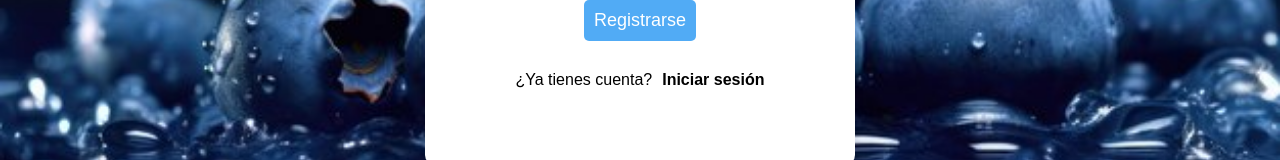
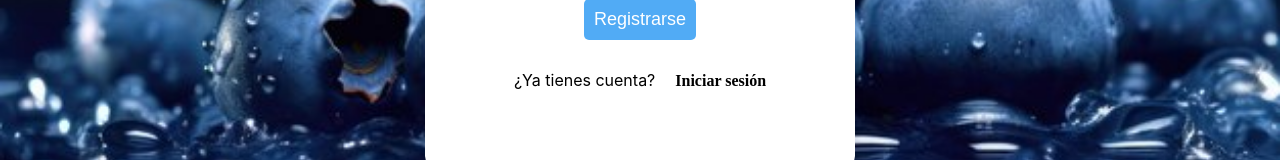
Before and after one commit to SanCode-max/frontend-agriot, a React (Create React App) app: page /registro in a window 1280 px wide. Shown: the part 489-649 px from the top of the page. Built offline with nearby package versions, Linux system fonts and the light colour scheme.

Commit message:
cambios en espacios

```diff
--- a/src/Componentes/Registro.jsx
+++ b/src/Componentes/Registro.jsx
@@ -66,9 +66,7 @@ export default function Registro() {
             <div className='texto'>
                <p>
                 ¿Ya tienes cuenta?{""}
-                <span style={{marginLeft: "10px"}}>
-                    <Link to="/login">Iniciar sesión</Link>
-                </span>
+                <Link to="/login">Iniciar sesión</Link>
                </p>
 
             </div>
--- a/src/css componentes/Registro.css
+++ b/src/css componentes/Registro.css
@@ -4,7 +4,6 @@
     align-items: center;
     height: 100vh;
     background-image: url('/public/Imagenes/arandanos_fondo.jpg');
-    font-family: Arial, sans-serif;
 }
 .caja {
     background-color: white;
@@ -84,11 +83,14 @@
 }
 .texto p {
     font-size: 16px;
+    color: black;
 }
 .texto a {
     color: black;
     text-decoration: none;
     font-weight: bold;
+    margin-left: 20px;
+    font-family: 'Times New Roman', Times, serif;
 }
 .texto a:hover {
     text-decoration: underline;
```
